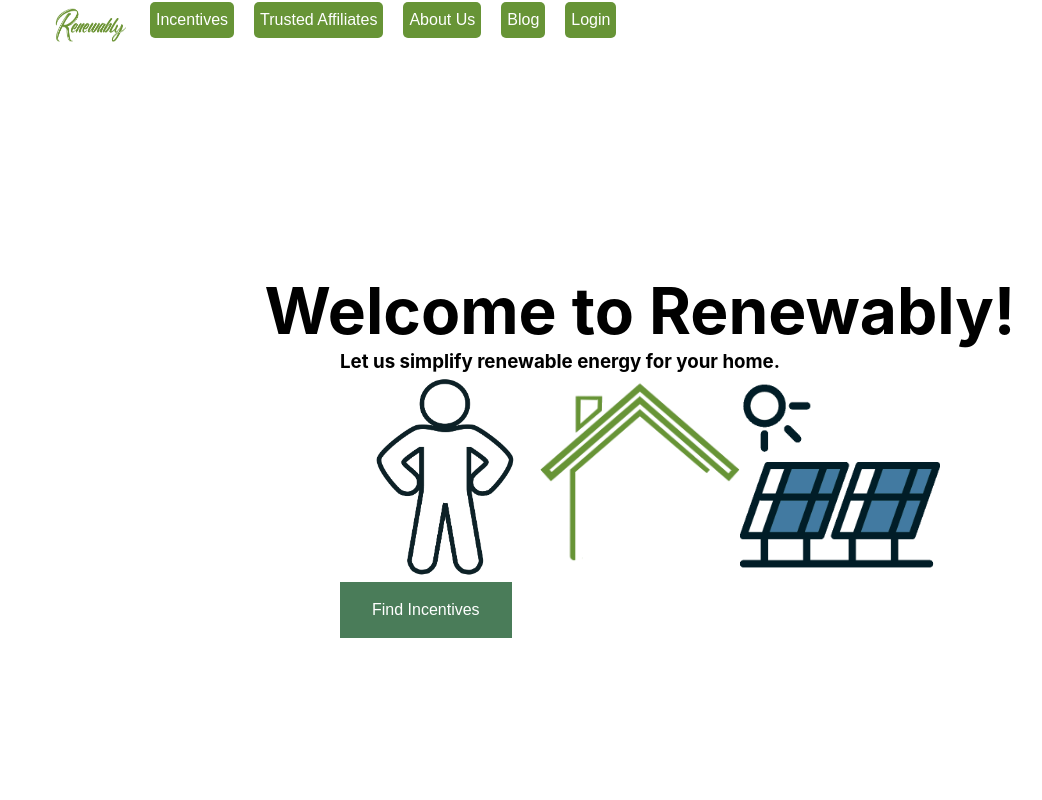
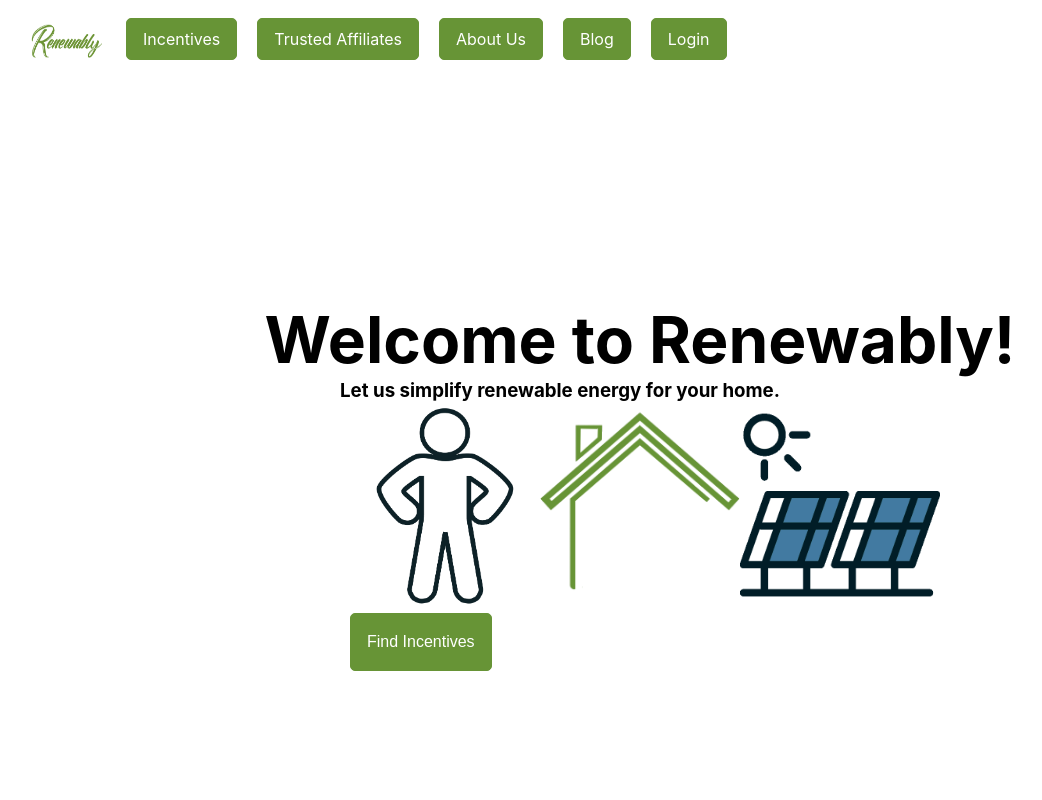
Before and after one commit to renewably/renewably, a Next.js app: page / in a window 1280 px wide. Shown: the top 800 px of the page, without its empty margins (0-1042 px from the left). Built offline with nearby package versions, Linux system fonts and the light colour scheme.

Commit message:
Some style updates

```diff
--- a/components/NavBar.jsx
+++ b/components/NavBar.jsx
@@ -1,44 +1,38 @@
-import Image from "next/image";
-import Link from "next/link";
-import logo from "../public/images/RenewablyLogo.png";
-import styles from "../styles/NavBar.module.css";
+import Image from 'next/image';
+import Link from 'next/link';
+import logo from '../public/images/RenewablyLogo.png';
+import styles from '../styles/NavBar.module.css';
 
-const NavButton = ({ text }) => {
-  const onClick = () => {
-    // TODO prop
-    alert("THIS IS FAKE SILLY");
-  };
+const NavButton = ({ text, href }) => {
   return (
-    <button className={styles.navButton} onClick={onClick}>
-      {text}
-    </button>
+    <Link href={href} passHref legacyBehavior>
+      <a className={styles.navButton}>{text}</a>
+    </Link>
   );
 };
 
 export const NavBar = (props) => {
   return (
     <ul className={styles.navContainer}>
-      <li>
-        <Link href="/">
+      <li style={{ cursor: 'pointer' }}>
+        <Link href='/'>
           <Image src={logo} height={50} width={100} />
         </Link>
       </li>
       <li>
-        <Link href="/programs">
-          <button className={styles.navButton}>Incentives</button>
-        </Link>
+        <NavButton href='/programs' text='Incentives' />
       </li>
       <li>
-        <NavButton text="Trusted Affiliates" />
+        <NavButton href='/' text='Trusted Affiliates' />
       </li>
       <li>
-        <NavButton text="About Us" />
+        <NavButton href='/' text='About Us' />
       </li>
       <li>
-        <NavButton text="Blog" />
+        <NavButton href='/' text='Blog' />
       </li>
       <li>
-        <NavButton text="Login" />
+        <NavButton href='/' text='Login' />
       </li>
     </ul>
   );
--- a/components/ProgramItem.tsx
+++ b/components/ProgramItem.tsx
@@ -6,8 +6,8 @@ export const ProgramItem = ({ program }: any) => {
   const sectorSubcategory = program.sectorSubcategory?.name;
   const programType = program.typeObj?.name;
   return (
-    <Link href={`/program/${program.id}`}>
-      <div className={styles.container}>
+    <Link href={`/program/${program.id}`} key={program.id}>
+      <a className={styles.container}>
         <div className={styles.name}>{program.name}</div>
         {implementingSector && (
           <div>Implementing Sector: {implementingSector}</div>
@@ -16,7 +16,7 @@ export const ProgramItem = ({ program }: any) => {
           <div>Sector Subcategory: {sectorSubcategory}</div>
         )}
         {programType && <div>Incentive Type: {programType}</div>}
-      </div>
+      </a>
     </Link>
   );
 };
--- a/styles/Home.module.css
+++ b/styles/Home.module.css
@@ -107,12 +107,24 @@
   height: 1em;
   margin-left: 0.5rem;
 }
-
 .actionButton {
-  background-color: #4a7c59;
+  background-color: #679436;
+  border: 1px solid #679436;
+  border-radius: 5px;
+  box-shadow: none;
   color: white;
+  margin: 2px 10px;
+  padding: 16px;
 }
 
+.actionButton:hover,
+.actionButton:focus {
+  cursor: pointer;
+  outline: none;
+  background-color: white;
+  color: #679436;
+  transition: all 0.3s ease;
+}
 @media (max-width: 600px) {
   .grid {
     width: 100%;
--- a/styles/NavBar.module.css
+++ b/styles/NavBar.module.css
@@ -2,14 +2,26 @@
   display: flex;
   list-style-type: none;
   align-items: flex-start;
+  padding: 16px;
 }
 
 .navButton {
+  display: block;
   background-color: #679436;
-  border: none;
+  border: 1px solid #679436;
   border-radius: 5px;
   box-shadow: none;
   color: white;
   margin: 2px 10px;
-  padding: 6px;
+  padding: 8px 16px;
 }
+
+.navButton:hover,
+.navButton:focus {
+  cursor: pointer;
+  outline: none;
+  background-color: white;
+  color: #679436;
+  transition: all 0.3s ease;
+  box-shadow: rgba(0, 0, 0, 0.35) 0px 5px 15px;
+}
```
Also changed, not shown: pages/programs.tsx (+9 -6 lines), styles/ProgramItem.module.css (+10 -3 lines).
